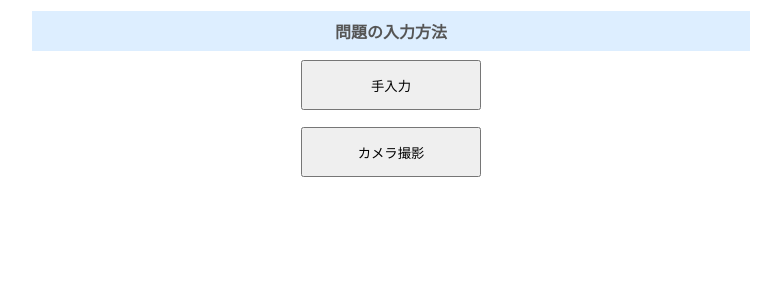
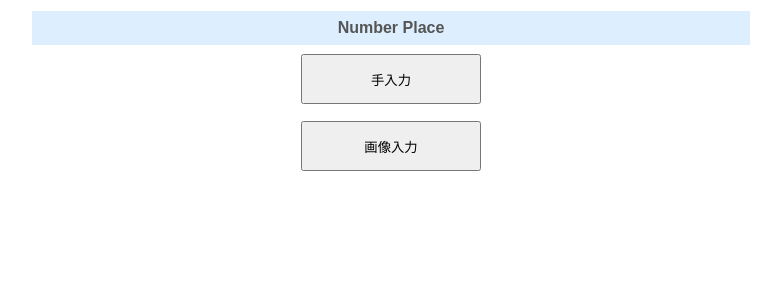
Before and after one commit to wadayym/NumberPlace, a Flask app: page / in a window 1280 px wide. Shown: the top 300 px of the page, without its empty margins (249-1030 px from the left). Run offline with Flask 3, Linux system fonts and the light colour scheme.

Commit message:
文言とデザインを変更した。

```diff
--- a/templates/index.html
+++ b/templates/index.html
@@ -53,7 +53,7 @@
 <body>
   <table border="1" cellspacing="0" cellpadding="5" bordercolor="#FFFFFF">
     <tr>
-      <th>問題の入力方法</th>
+      <th>Number Place</th>
     </tr>
     <form action="" method="post">
       <tr>
@@ -65,7 +65,7 @@
     <form action="" method="post">
       <tr>
         <td>
-          <input type="submit" name="process" value="カメラ撮影">
+          <input type="submit" name="process" value="画像入力">
         </td>
       </tr>
     </form>
--- a/templates/numberplace.html
+++ b/templates/numberplace.html
@@ -31,7 +31,7 @@
         word-break: break-word;
       }
       select {
-        width: 100%;
+        width: 50%;
         font-size: 1rem;
       }
       input[type="submit"] {
```
